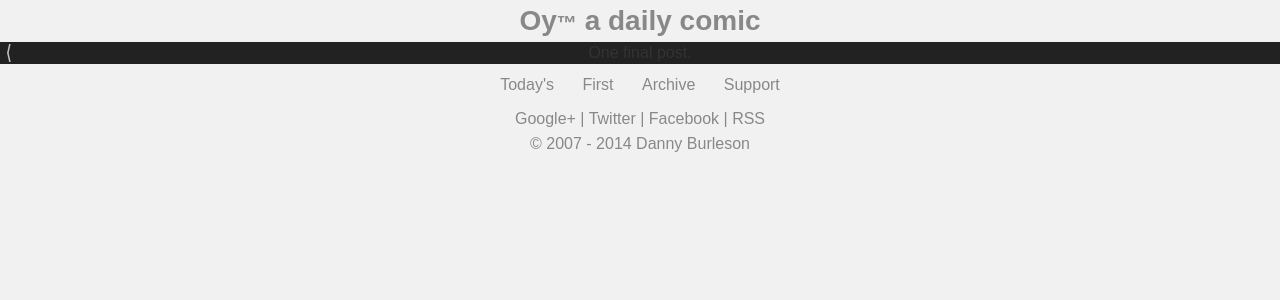
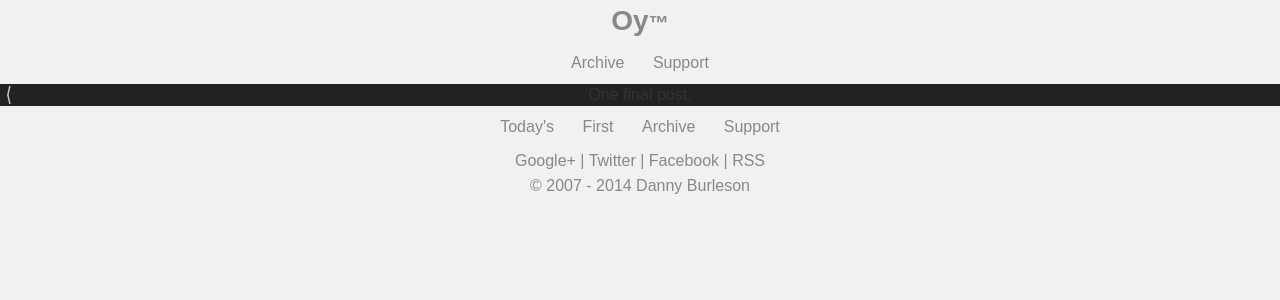
Before and after one commit to oycomics/oycomics.github.io, a Jekyll site: the page built from index.html, in a window 1280 px wide. Shown: the top 300 px of the page. Built offline with Jekyll 4.4.1, drawn with Linux system fonts in a browser that asks for light colours; Markdown is read by kramdown in place of the engine named in the settings; the list of posts is cut into pages by our own code.

Commit message:
Update title.html

```diff
--- a/_includes/title.html
+++ b/_includes/title.html
@@ -1 +1,7 @@
-<h1 class="title"><a href="/">Oy<span>&trade;</span> a daily comic</a></h1>
+<div class=header_nav">
+<h1 class="title"><a href="/">Oy<span>&trade;</span></h1>
+<div class="nav">
+<a class="nav_item archive_link" href="/archive">Archive</a>
+<a class="nav_item support_link" href="http://www.patreon.com/oycomics" target="_blank">Support</a>
+</div>
+</div>
```
